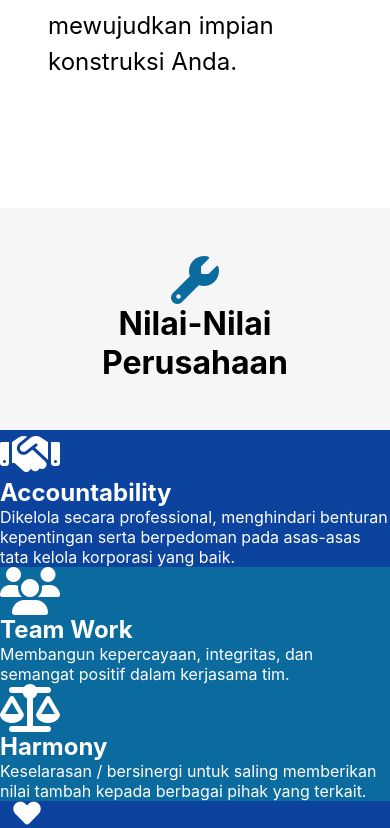
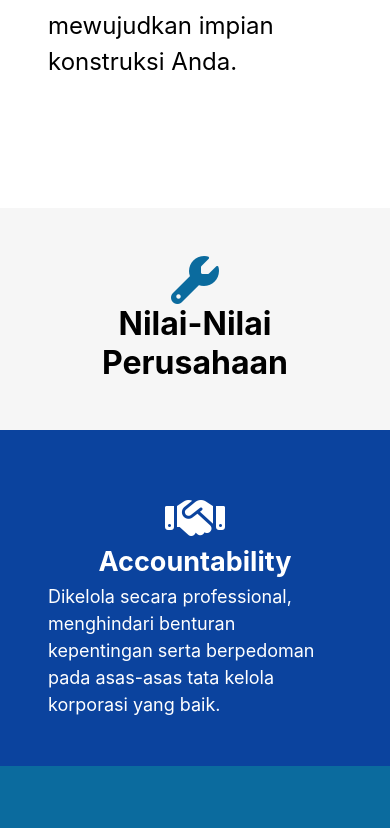
Before and after one commit to alvianzf/harry-trans-beton, a React (Vite) app: page / in a window 390 px wide. Shown: the part 1166-1994 px from the top of the page. Built offline with nearby package versions, Linux system fonts and the light colour scheme.

Commit message:
fix: broken css

```diff
--- a/src/App.css
+++ b/src/App.css
@@ -94,9 +94,11 @@
 
 /* Navbar styles */
 .navbar {
+  box-sizing: border-box;
   background-color: white;
   position: sticky;
   top: 0;
+  left: 0;
   width: 100%;
   padding: 2rem 1rem 2rem 3rem;
   display: flex;
@@ -105,6 +107,7 @@
   z-index: 9999;
 }
 
+/* Logo styles */
 .logo {
   font-size: 2rem;
   font-weight: bold;
@@ -182,14 +185,13 @@
   justify-content: space-between;
   padding: 2rem;
   width: 100%;
+  position: relative;
   margin-top: auto;
   bottom: 0;
 }
 
 .footer-content {
   line-height: 1.5;
-  width: 100%;
-  padding: 2rem;
 }
 
 .footer-content h3 {
@@ -217,6 +219,11 @@
   margin-bottom: 2rem;
   height: 50px;
   width: 50px;
+}
+
+.footer-content {
+  width: 100%;
+  padding: 2rem;
 }
 
 /* WhatsApp link styles */
@@ -259,24 +266,30 @@
   justify-content: space-around;
 }
 
-.values-box-item {
-  padding: 4rem 3rem;
+.values-box-item-1 {
+  background-color: var(--main-color);
+  color: white;
+  padding: 4rem 3rem 3rem 3rem;
   display: flex;
   align-items: center;
+  min-height: 200px;
   flex: 1;
   flex-direction: column;
   line-height: 1.5;
   font-size: large;
 }
 
-.values-box-item-1 {
-  background-color: var(--main-color);
-  color: white;
-}
-
 .values-box-item-2 {
   background-color: var(--secondary-color);
   color: white;
+  padding: 4rem 3rem 3rem 3rem;
+  display: flex;
+  align-items: center;
+  min-width: 100px;
+  flex: 1;
+  flex-direction: column;
+  line-height: 1.5;
+  font-size: large;
 }
 
 .clients {
@@ -285,6 +298,7 @@
   align-items: center;
   flex-wrap: wrap;
   padding: 2rem;
+  /* gap: 1rem; */
 }
 
 .clients img {
@@ -322,6 +336,13 @@
 
   .values-box {
     flex-direction: column;
+    padding: auto;
+  }
+
+  .values-box-item-1,
+  .values-box-item-2 {
+    width: 100%;
+    flex-direction: column;
   }
 
   .clients {
@@ -331,10 +352,12 @@
 
   .clients img {
     height: 40px;
+    flex: 0 0 30px;
   }
 
   .hamburger {
     display: block;
+    position: relative;
   }
 
   .logo img {
@@ -344,6 +367,10 @@
   .menu-icon {
     font-size: 24px;
     cursor: pointer;
+  }
+
+  .menu-icon i {
+    display: block;
   }
 
   .menu {
@@ -371,6 +398,7 @@
     text-decoration: none;
     color: black;
     display: block;
+    width: 100%;
     text-align: left;
   }
 
```
